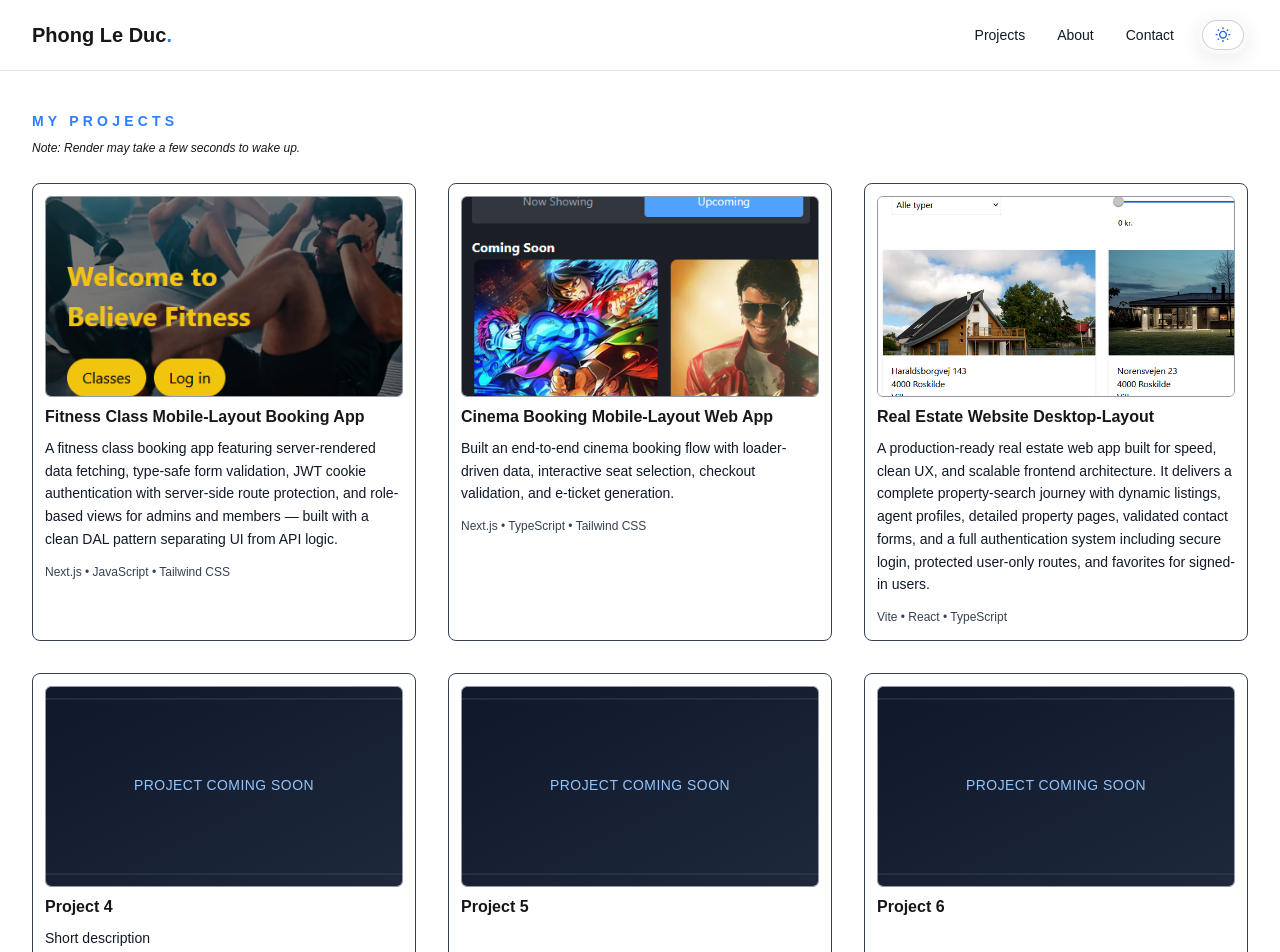
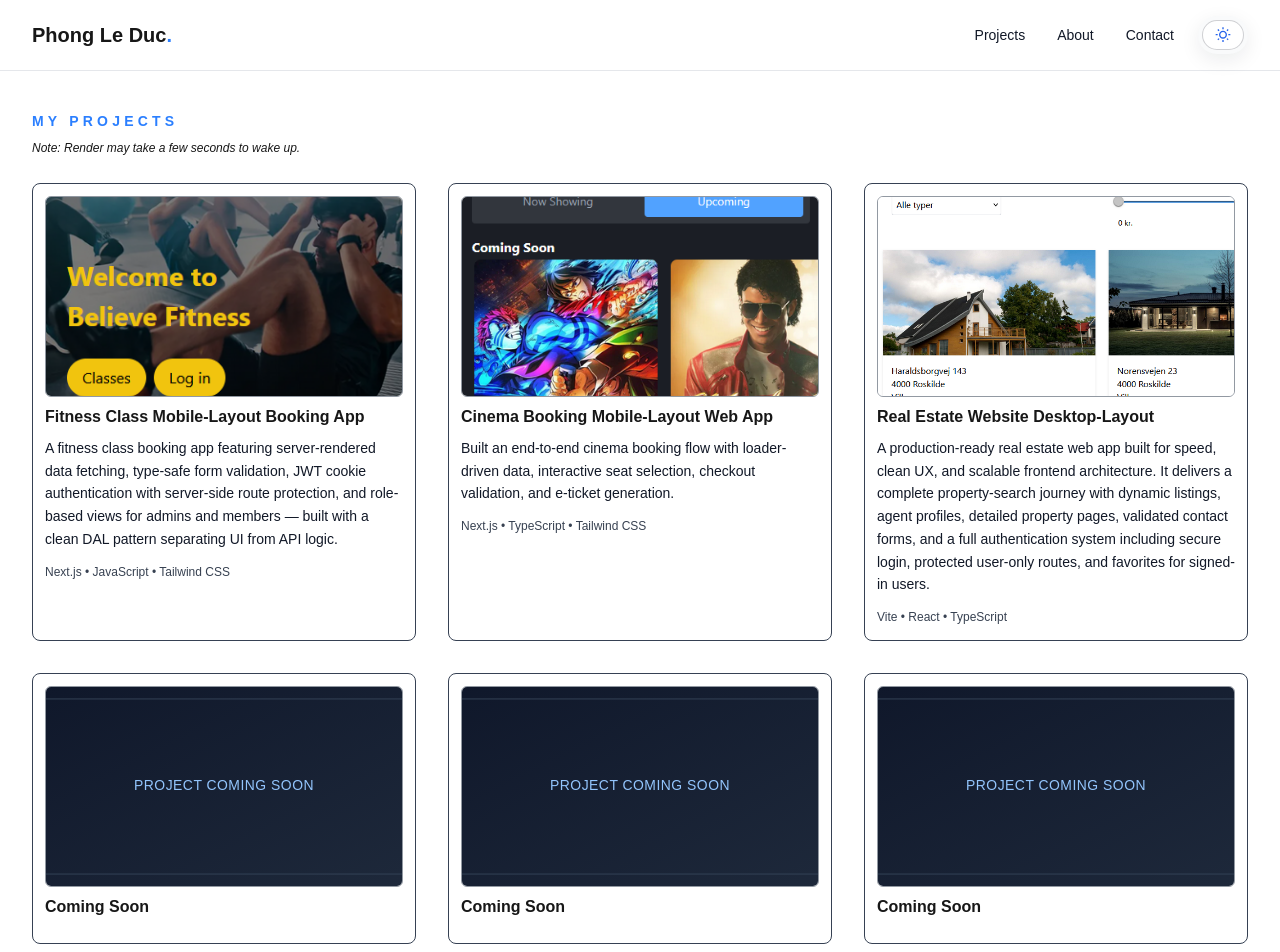
Before and after one commit to Phong-Le-Duc/phong-portfolio, a Next.js app: page /my-projects in a window 1280 px wide. Shown: the top 952 px of the page. Built offline with nearby package versions, Linux system fonts and the light colour scheme.

Commit message:
coming soon update

```diff
--- a/src/data/projects.ts
+++ b/src/data/projects.ts
@@ -38,8 +38,8 @@ export const projects: Project[] = [
     },
     {
         id: "project-4",
-        title: "Project 4",
-        description: "Short description",
+        title: "Coming Soon",
+        description: "",
         href: "https://github.com/yourname/project-four",
         tags: [""],
         imageSrc: "/images/project-placeholder.svg",
@@ -47,7 +47,7 @@ export const projects: Project[] = [
     },
     {
         id: "project-5",
-        title: "Project 5",
+        title: "Coming Soon",
         description: "",
         href: "",
         tags: [""],
@@ -56,7 +56,7 @@ export const projects: Project[] = [
     },
     {
         id: "project-6",
-        title: "Project 6",
+        title: "Coming Soon",
         description: "",
         href: "https://github.com/yourname/project-six",
         tags: [""],
```
